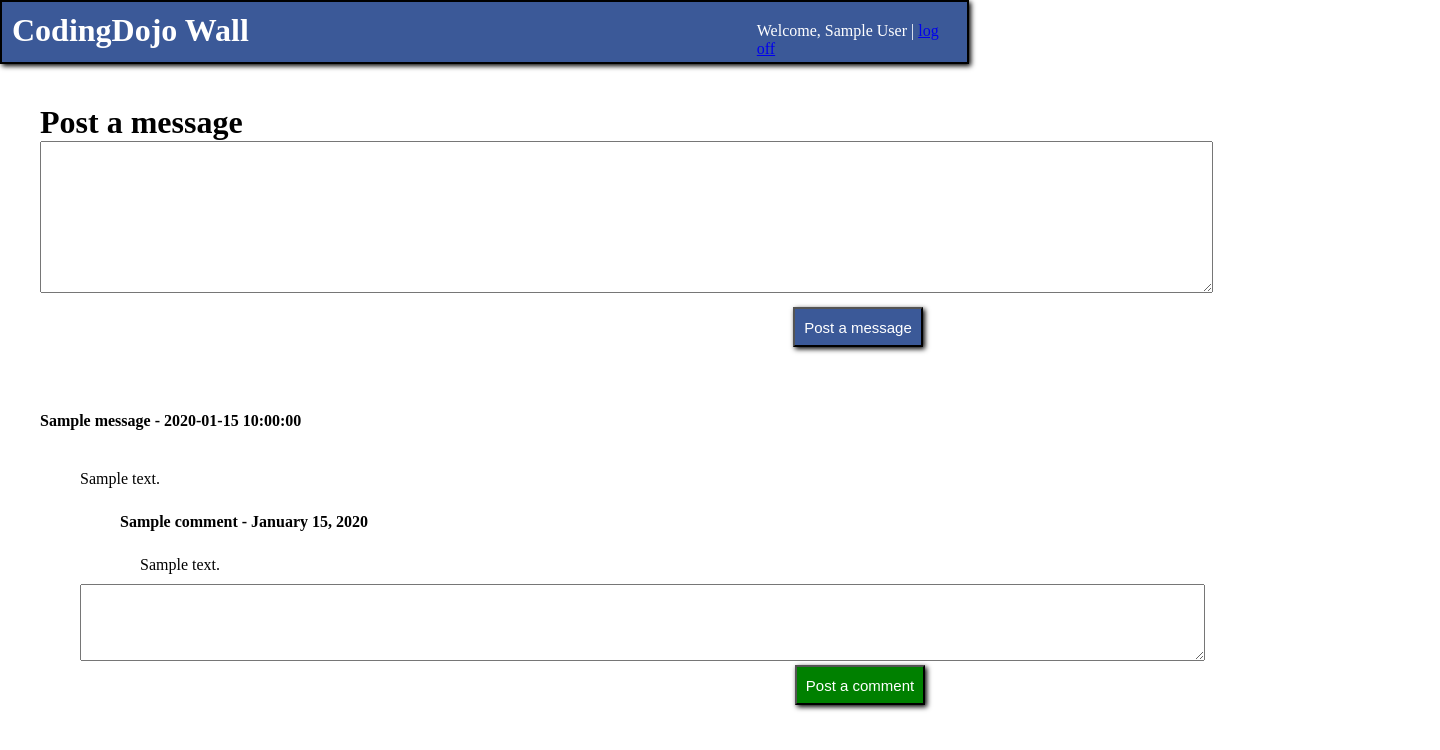
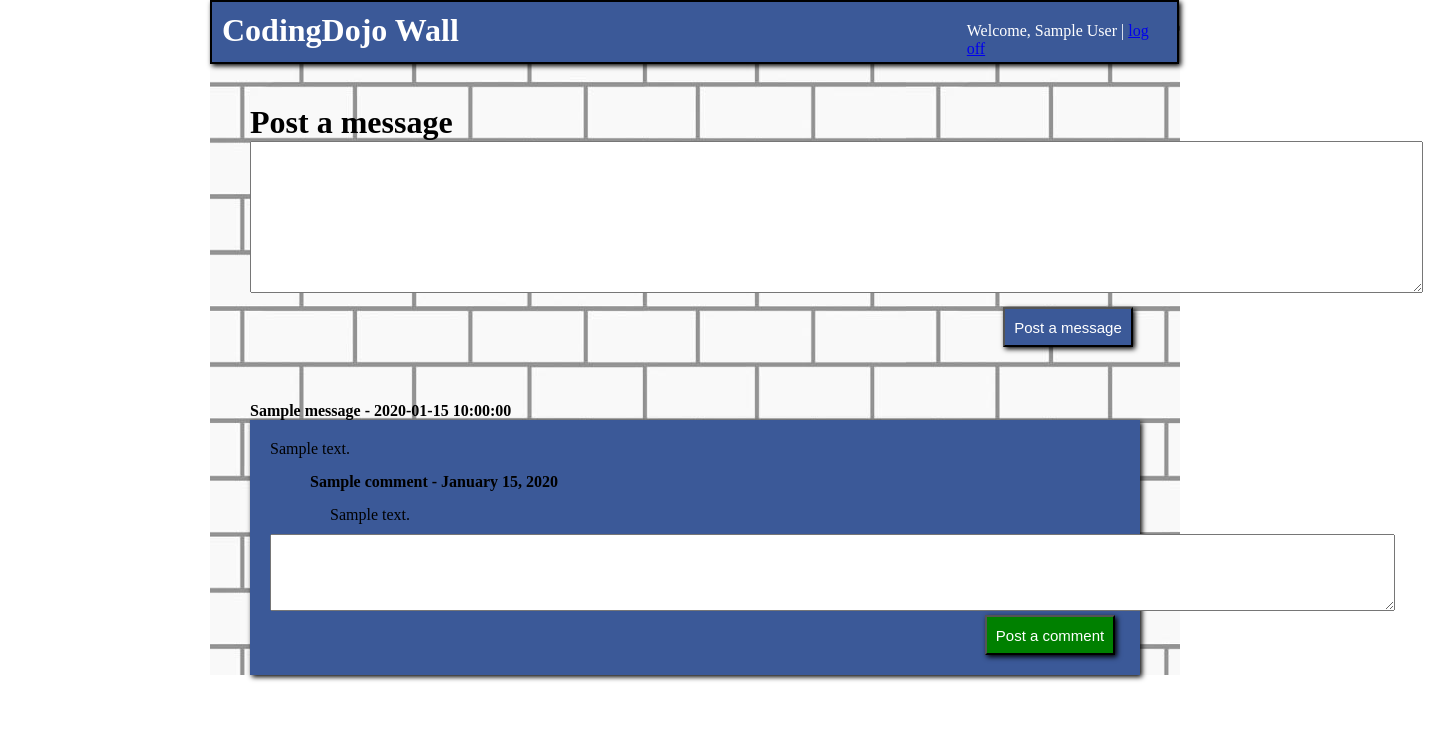
Before and after one commit to cd-chicago-june-cohort/Flask-With-MySQL-Erick, a Flask app: template theWall/templates/wall.html in a window 1440 px wide. Shown: the top 750 px of the page. Run offline with Flask 2, Linux system fonts and the light colour scheme; the visitor is signed in with stand-in values (Sample User, id 1); the template is opened without the code that fills it: most values are stand-ins (such as "Sample title", 1, 10 or a date in 2020); some libraries are stand-ins or nearby versions.

Commit message:
updated wall features

```diff
--- a/theWall/server.py
+++ b/theWall/server.py
@@ -41,8 +41,6 @@ def login():
     else:
         session['id'] = checkDB[0]['id']
         session['firstname'] = checkDB[0]['firstname']
-        print session['firstname']
-        flash('Successfully logged in!')
         return redirect('/wall')
 
 @app.route('/register', methods = ['POST'])
@@ -77,7 +75,6 @@ def register():
 
 @app.route('/wall')
 def wall():
-
     queryMessages = 'select concat(firstname, " ", lastname) as name, date_format(messages.created_at, "%b %D %Y") as date, message, messages.created_at, messages.id from messages join users on users_id=users.id order by created_at desc'
     messages = mysql.query_db(queryMessages)
     queryComments = 'select concat(firstname, " " ,lastname) as name, comments.created_at, comment, messages_id from users join comments on users.id = users_id'
--- a/theWall/static/styles.css
+++ b/theWall/static/styles.css
@@ -5,6 +5,7 @@
 #wrapper{
     width: 970px;
     overflow: hidden;
+    margin-left: 200px;
 }
 #header{
     height: 75px;
--- a/theWall/static/wall.css
+++ b/theWall/static/wall.css
@@ -4,6 +4,8 @@
 }
 #wrapper{
     width: 970px;
+    margin-left: 210px;
+     background-image: url('wall.jpg');
 }
 #header{
     height: 40px;
@@ -39,13 +41,16 @@
     font-size: 15px;
 }
 .messageBox{
-    padding: 40px;
-    width: 800px;
+    padding: 20px;
+    width: 850px;
     margin-left: 40px;
+    background-color: white;
+    background-color: #3B5998;
+    box-shadow: 2px 2px 5px black;
 }
 .userPostInfo{
     margin-left: 40px;
-    margin-top: 25px;
+    margin-top: 15px;
     font-weight: bold;
 }
 #commentBox{
@@ -62,5 +67,5 @@
 }
 .userCommentInfo{
     margin-left: 60px;
-    margin-top: 25px;
+    margin-top: 15px;
 }
--- a/theWall/templates/wall.html
+++ b/theWall/templates/wall.html
@@ -5,7 +5,7 @@
         <meta name="viewport" content="width=device-width, initial-scale=1.0">
         <link rel="stylesheet" href="{{url_for('static', filename='wall.css')}}">
         <script src="https://ajax.googleapis.com/ajax/libs/jquery/3.2.1/jquery.min.js"></script>
-        <title>TITLE</title>
+        <title>Dojo Wall</title>
     </head>
     <body>
         <div id="wrapper">
```
Also changed, not shown: theWall/static/wall.jpg (added).
